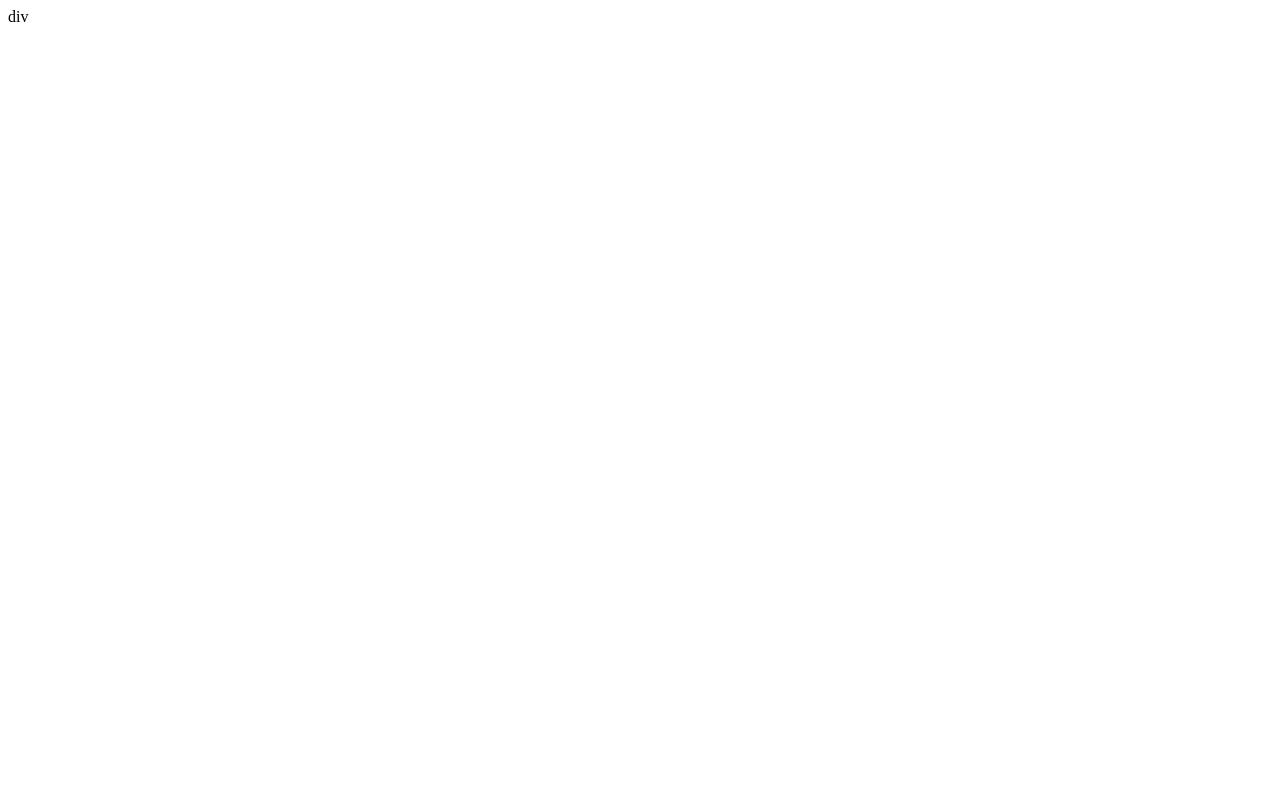
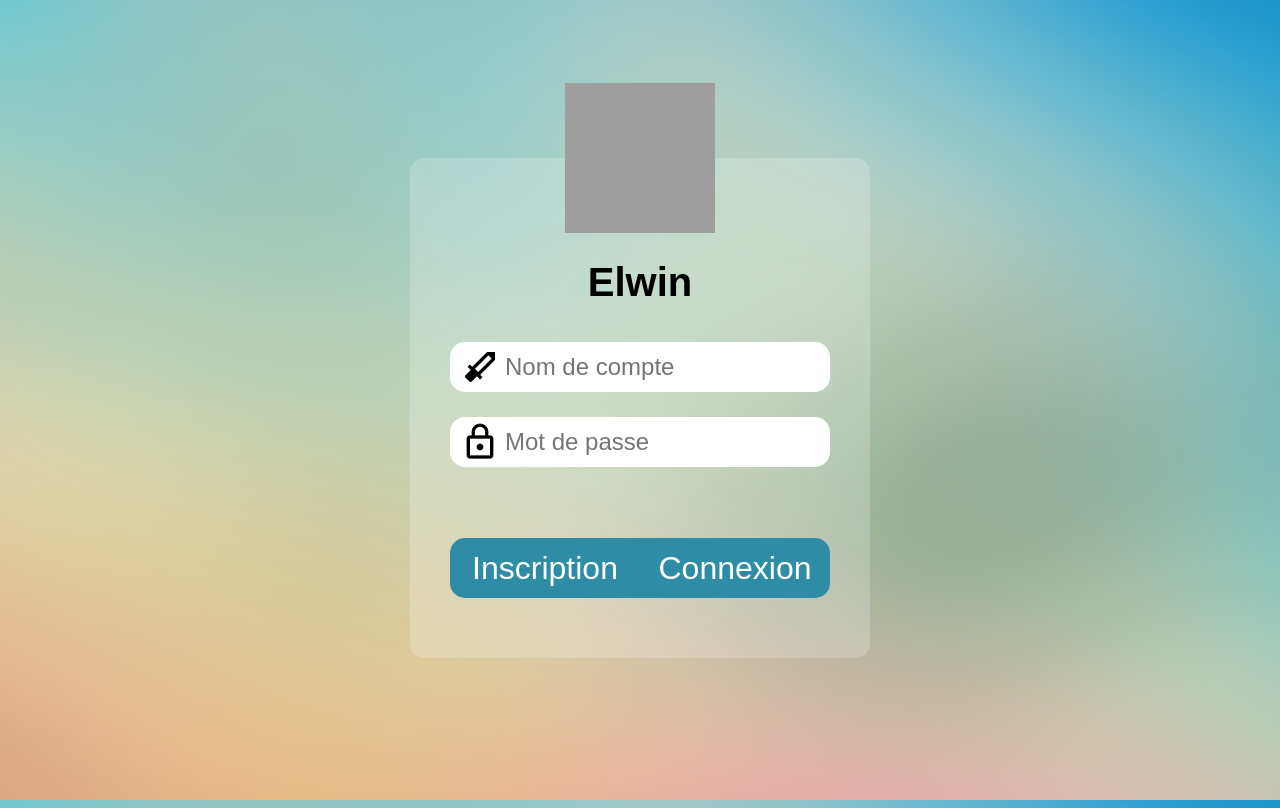
Before and after one commit to Laffreuxbob/NodeRPG, a website: page index.html in a window 1280 px wide. Drawn offline with Linux system fonts and the light colour scheme; grey boxes are pictures that could not be loaded.

Commit message:
loginPage ok

```diff
--- a/index.html
+++ b/index.html
@@ -1,17 +1,38 @@
 <!DOCTYPE html>
-<html lang="en">
-<head>
-    <meta charset="UTF-8">
-    <meta name="viewport" content="width=device-width, initial-scale=1.0">
-    <meta http-equiv="X-UA-Compatible" content="ie=edge">
+<html lang="fr">
+  <head>
+    <meta charset="UTF-8" />
+    <meta name="viewport" content="width=device-width, initial-scale=1.0" />
+    <meta http-equiv="X-UA-Compatible" content="ie=edge" />
     <title>NodeRPG</title>
-</head>
-<body>
-    <div class="logginContent">
-        <div class="inputContent">
-
+    <link
+      href="https://fonts.googleapis.com/icon?family=Material+Icons"
+      rel="stylesheet"
+    />
+    <link rel="stylesheet" href="src/css/style.css" />
+  </head>
+  <body>
+    <div class="loginContent">
+      <div class="inputLoginContent">
+        <div class="imgClass"><img src="./src/img/bouclier.png" alt="" /></div>
+        <h1 class="titleLogin">Elwin</h1>
+        <div class="inputLogin">
+          <div class="nameLogin">
+            <i class="iconLog material-icons sword">colorize</i>
+            <input type="text" placeholder="Nom de compte" />
+          </div>
+          <div class="passwordLogin">
+            <i class="iconLog material-icons">lock_outline</i>
+            <input type="text" placeholder="Mot de passe" />
+          </div>
         </div>
-        div
+      </div>
+      <div class="loginButtonContent">
+        <div class="loginButton">
+          <button class="buttonLogin subscribeButton">Inscription</button>
+          <button class="buttonLogin logButton">Connexion</button>
+        </div>
+      </div>
     </div>
-</body>
+  </body>
 </html>
--- a/src/css/style.css
+++ b/src/css/style.css
@@ -0,0 +1,131 @@
+html{
+    display: flex;
+    height: 100%;
+    width: 100%;
+    background-image: url("../img/login-background.jpg");
+    background-size: 100% 100%;
+    overflow: hidden;
+}
+body{
+    display: flex;
+    flex-direction: row;
+    height: 100%;
+    width: 100%
+}
+.loginContent {
+    margin: auto;
+    background-color: rgba(255, 255, 255, 0.2);
+    border-radius: 3%;
+    height: 500px;
+    width: 460px;
+    display: flex;
+    flex-direction: column;
+}
+.inputLoginContent {
+    flex: 70%;
+}
+.titleLogin{
+    text-align: center;
+    font-family: Arial, sans-serif;
+    font-size: 40px;
+}
+.inputLogin{
+    display:flex;
+    flex-direction: column;
+    justify-content: space-around;
+}
+.inputLogin div{
+    height: 50px;
+    display: flex;
+    margin-top:10px;
+    margin-left:40px;
+    margin-right:40px;
+    margin-bottom: 15px;
+    border: none;
+    border-radius: 15px;
+    padding-left: 10px;
+    background-color: white;
+}
+.inputLogin div input{
+    align-items: center;
+    font-size: x-large;
+    height: 40px;
+    width: 90%;
+    border: none;
+    border-radius: 15px;
+    padding-left: 5px;
+    background-color: white;
+    margin-top: auto;
+    margin-bottom: auto;
+}
+.inputLogin div input:focus{
+    outline:  none;
+}
+
+.loginButtonContent {
+    display: flex;
+    flex: 30%;
+    align-self: center;
+    width: 100%;
+}
+.loginButton {
+    align-self: center;
+    width: 100%;
+    padding-left: 40px;
+    padding-right: 40px;
+    align-content: center;
+    display: flex;
+}
+.sword {
+    transform: rotate(180deg);
+}
+.iconLog{
+    font-size: 40px;
+    height: 40px;
+    margin-top: auto;
+    margin-bottom: auto;
+}
+.feuille{
+    position: absolute;
+    top: 300px;
+}
+.buttonLogin {
+    color: white;
+    background:#2E8CA6;
+    border: none;
+    height: 60px;
+    border-radius: 15px;
+    width: 100%;
+    font-size:xx-large;
+    margin-bottom: 30px;
+    cursor: pointer;
+}
+.subscribeButton{
+    border-top-right-radius: 0;
+    border-bottom-right-radius: 0;
+}
+.logButton{
+    border-top-left-radius: 0;
+    border-bottom-left-radius: 0;
+}
+.buttonLogin:hover{
+    background-color: rgba(46, 140, 166, 0.733);
+}
+.buttonLogin:active{
+    background-color: rgb(46, 129, 168);
+}
+.buttonLogin:focus{
+    outline:  none;
+}
+
+.imgClass{
+    display: flex;
+    margin-top: -75px;
+}
+
+.imgClass img {
+    height:150px;
+    width:150px;
+    margin-left: auto;
+    margin-right: auto;
+}
```
Also changed, not shown: src/img/feuille.svg (added), src/img/login-background.jpg (added), 1 other file.
